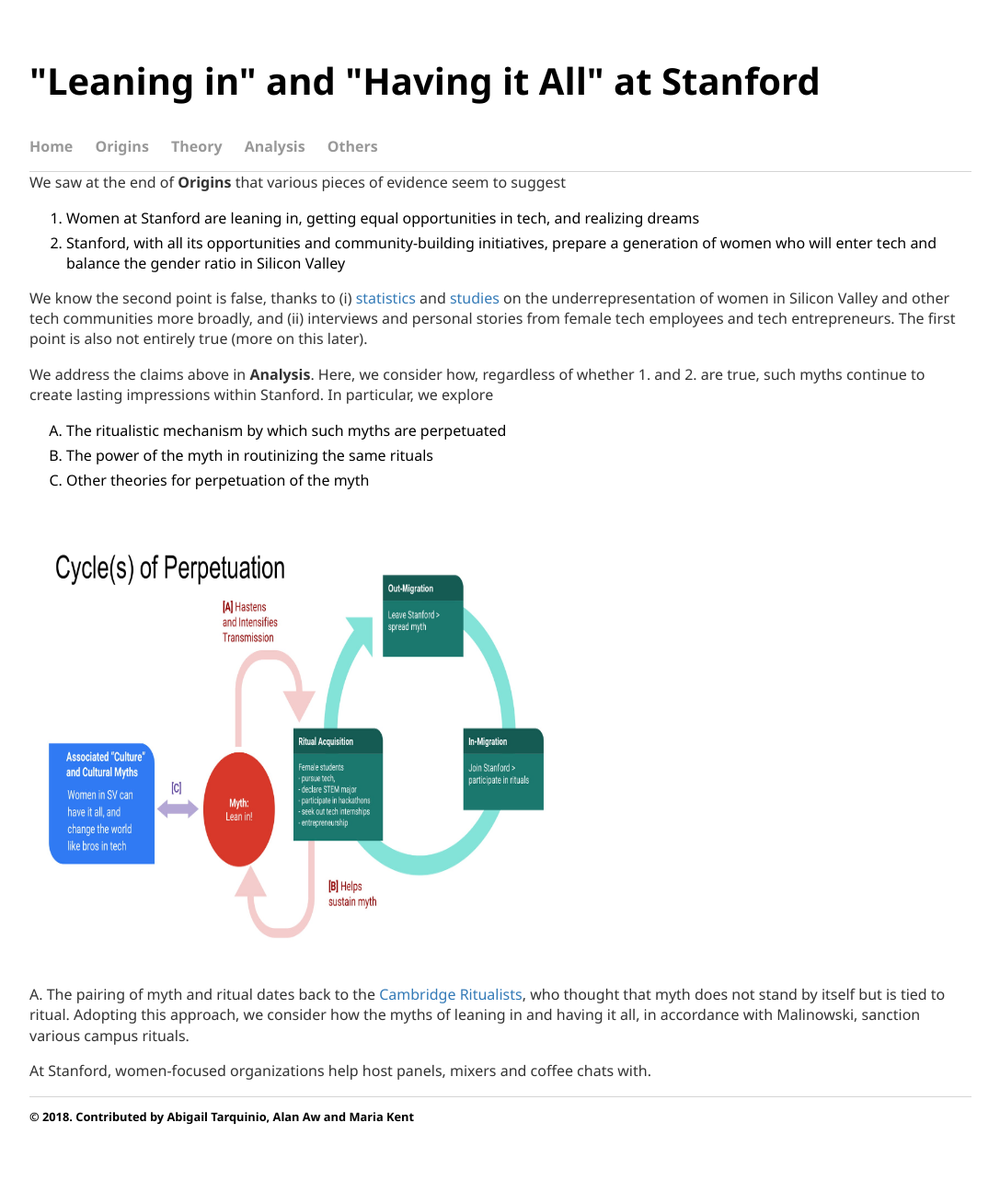
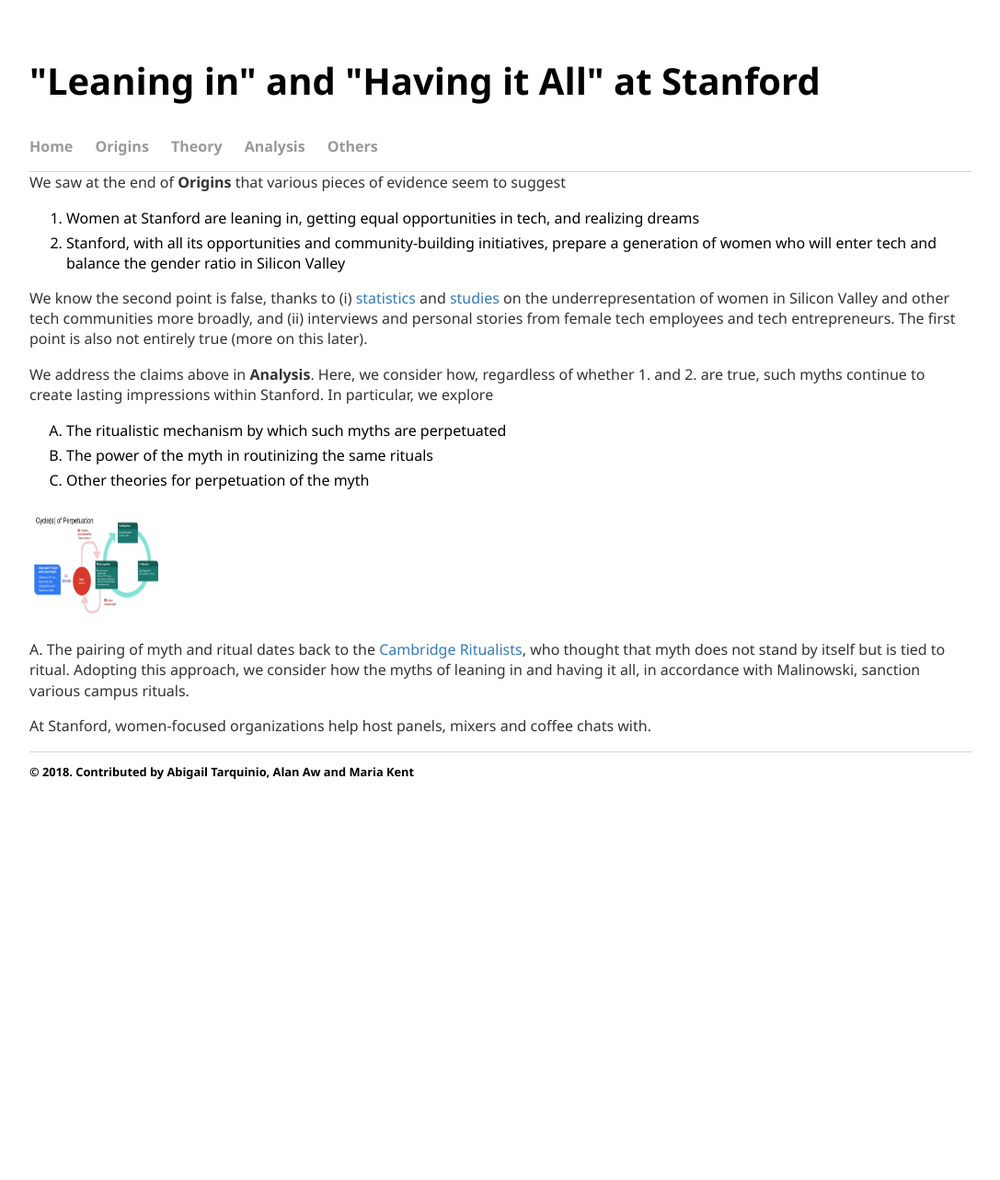
Before and after one commit to leaninstanford/leaninstanford.github.io, a Jekyll site: the page built from theory/index.html, in a window 1280 px wide. Shown: the whole page at 92% size, without its empty margins (96-1183 px from the left). Built offline with Jekyll 4.4.1, drawn with Linux system fonts in a browser that asks for light colours; after the commit the page ends 908 px from its top, so only the background shows below that.

Commit message:
Update index.html

```diff
--- a/theory/index.html
+++ b/theory/index.html
@@ -15,7 +15,7 @@
 <li>The power of the myth in routinizing the same rituals</li>
 <li>Other theories for perpetuation of the myth</li>
 </ol>
-<p><img style="border-width: 0.1cm;" src="../images/Framework.jpg" alt="Anthropological framework explaining the perpetuation of the first myth." width="600" height="500" /></p>
+<p><img style="border-width: 0.1cm;" src="../images/Framework.jpg" alt="Anthropological framework explaining the perpetuation of the first myth." width="150" height="125" /></p>
 <p>A. The pairing of myth and ritual dates back to the <a title="Cambridge Ritualists - Wikpedia" href="https://en.wikipedia.org/wiki/Cambridge_Ritualists">Cambridge Ritualists</a>, who thought that myth does not stand by itself but is tied to ritual. Adopting this approach, we consider how the myths of leaning in and having it all, in accordance with Malinowski, sanction various campus rituals.&nbsp;</p>
 <p>At Stanford, women-focused organizations help host panels, mixers and coffee chats with.</p>
 <!-- /.blurb -->
```
